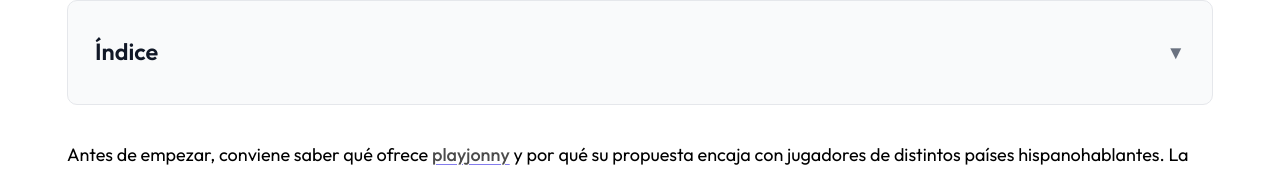
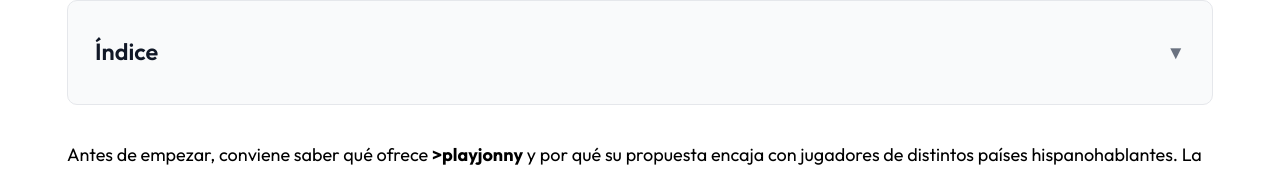
Before and after one commit to vho-28/playjonnyapp.es, a plain HTML site: page index.html in a window 1280 px wide. Shown: the part 1015-1190 px from the top of the page. Drawn offline with Linux system fonts and the light colour scheme.

Commit message:
Update index.html

```diff
--- a/index.html
+++ b/index.html
@@ -235,7 +235,7 @@ Latinoamérica."><meta name="twitter:image" content="https://playjonnyapp.es/ima
 </nav></nav>
     </div>
   </aside></p>
-<p>Antes de empezar, conviene saber qué ofrece <strong><a href="https://playjonny.com.es">playjonny</a></strong> y por qué su
+<p>Antes de empezar, conviene saber qué ofrece <strong>>playjonny</strong> y por qué su
 propuesta encaja con jugadores de distintos países hispanohablantes. La
 plataforma reúne tragaperras, mesas y un catálogo en vivo que crece a
 buen ritmo, con controles claros para gestionar el presupuesto en cada
```
